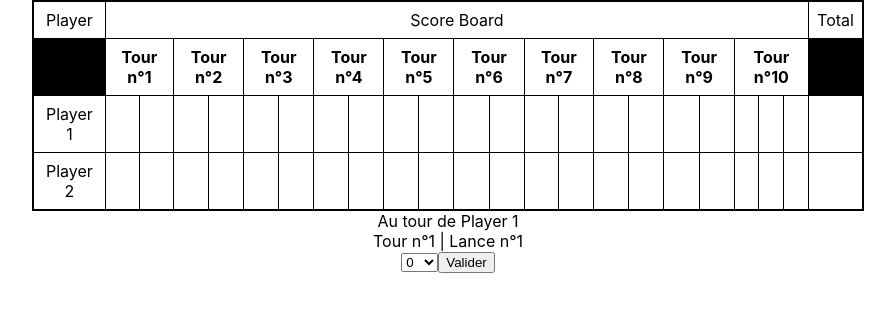
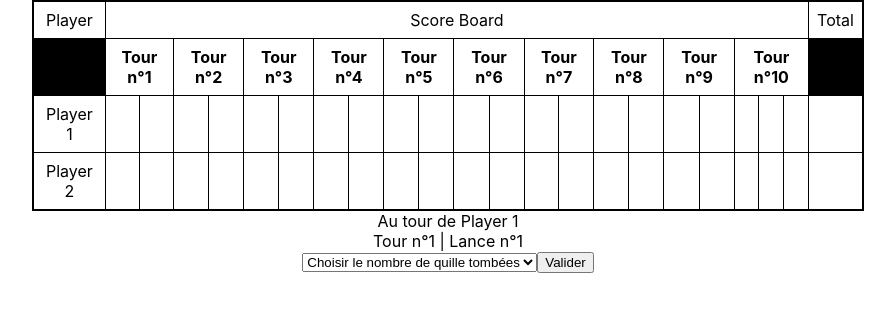
Before and after one commit to MarreTeint/Bowling, a React (Create React App) app: page / in a window 1280 px wide. Shown: the top 312 px of the page, without its empty margins (192-1087 px from the left). Built offline with nearby package versions, Linux system fonts and the light colour scheme.

Commit message:
flex quilles number fix disapears reset selecting value

```diff
--- a/src/scoreManager.tsx
+++ b/src/scoreManager.tsx
@@ -3,6 +3,8 @@ import React, { useContext ,useEffect} from "react";
 import {scoreListContext} from "./context/scorelist";
 import {playerListContext} from "./context/playerlist";
 import {roundContext} from "./context/round";
+import {quilleNumberContext} from "./context/quilleNumber";
+import { urlToHttpOptions } from "url";
 
  const ScoreManager = () => {
     const { scoreList,setScoreList} = useContext(scoreListContext);
@@ -10,6 +12,7 @@ import {roundContext} from "./context/round";
     const { round,setRound} = useContext(roundContext);
     const [lance, setLance] = React.useState(0);
     const [player, setPlayer] = React.useState(0);
+    const {quilleNumber} = useContext(quilleNumberContext);
 
     useEffect(() => {
         console.log("Round has been updated")
@@ -17,15 +20,23 @@ import {roundContext} from "./context/round";
 
     const updateScore = (player: number, lance: number, score: number) => {
         var newScoreList = [...scoreList];
-        if(score === 10 && (lance%2 === 0 || lance===19) ){
+        if(score === quilleNumber && (lance%2 === 0 || lance===19) ){
             newScoreList[player][lance] = 'X';
-        }else if(score + +scoreList[player][lance-1] === 10 && (lance%2)===1){
+        }else if(score + +scoreList[player][lance-1] === quilleNumber && (lance%2)===1){
             newScoreList[player][lance] = '/';
         }else{
             newScoreList[player][lance] = score.toString();
         }
         setScoreList(newScoreList);
         console.log(scoreList);
+    }
+
+    const printQuilleNumber = () => {
+        let options = [];
+        for(var i=0; i<=quilleNumber; i++){
+            options.push(<option value = {i}>{i}</option>);
+        }
+        return options;
     }
 
 
@@ -35,33 +46,26 @@ import {roundContext} from "./context/round";
         <div className="scoreManager">
             Au tour de {playerList[player]}<br></br>
             Tour n°{round} | Lance n°{lance+1}<br></br>
-            <select id = "quilles">
-                <option value = "0">0</option>
-                <option value = "1">1</option>
-                <option value = "2">2</option>
-                <option value = "3">3</option>
-                <option value = "4">4</option>
-                <option value = "5">5</option>
-                <option value = "6">6</option>
-                <option value = "7">7</option>
-                <option value = "8">8</option>
-                <option value = "9">9</option>
-                <option value = "10">10</option>
+            <select id = "quilles" required>
+                <option value ="-1" selected>Choisir le nombre de quille tombées</option>
+                {printQuilleNumber()}
             </select>
             <button id="quillesupdate" onClick={()=>{
                 var score = document.getElementById("quilles") as HTMLSelectElement;
                 var scoreValue = parseInt(score.value);
+                score.value="-1";
                 var numlance = 2*round-2+lance;
 
-
-
-                if(round < 10 && lance === 1 && scoreValue + +scoreList[player][numlance-1] <= 10 || (round === 10 )|| (lance === 0)){
+                if(scoreValue == -1){
+                    alert("Veuillez choisir le nombre de quilles tombées");
+                    return;
+                }else if(round < 10 && lance === 1 && scoreValue + +scoreList[player][numlance-1] <= quilleNumber || (round === 10 )|| (lance === 0)){
 
                     updateScore(player, numlance, scoreValue);
 
 
                     if(round<10){
-                        if(scoreValue === 10 && lance === 0){
+                        if(scoreValue === quilleNumber && lance === 0){
                             setLance(0);
                             if(player ===1){
                                 setRound(round+1);
@@ -72,7 +76,7 @@ import {roundContext} from "./context/round";
                         if(player ===1 && lance === 1){
                             setRound(round+1);
                         }
-                        if(lance === 1 || lance === 0 && scoreValue === 10){
+                        if(lance === 1 || lance === 0 && scoreValue === quilleNumber){
                             setPlayer((player+1)%2);
                         }
                     }
@@ -91,6 +95,7 @@ import {roundContext} from "./context/round";
                         if((lance === 1 && scoreList[player][numlance-1] === 'X' )|| scoreList[player][numlance] === '/'){
                             setLance(2);
                         }else if(lance === 1 && player === 1){
+                            document.getElementById("quilles")?.remove(); //end game
                             document.getElementById("quillesupdate")?.remove(); //end game
                             setLance(0);
                         }else if(lance === 1){
```
